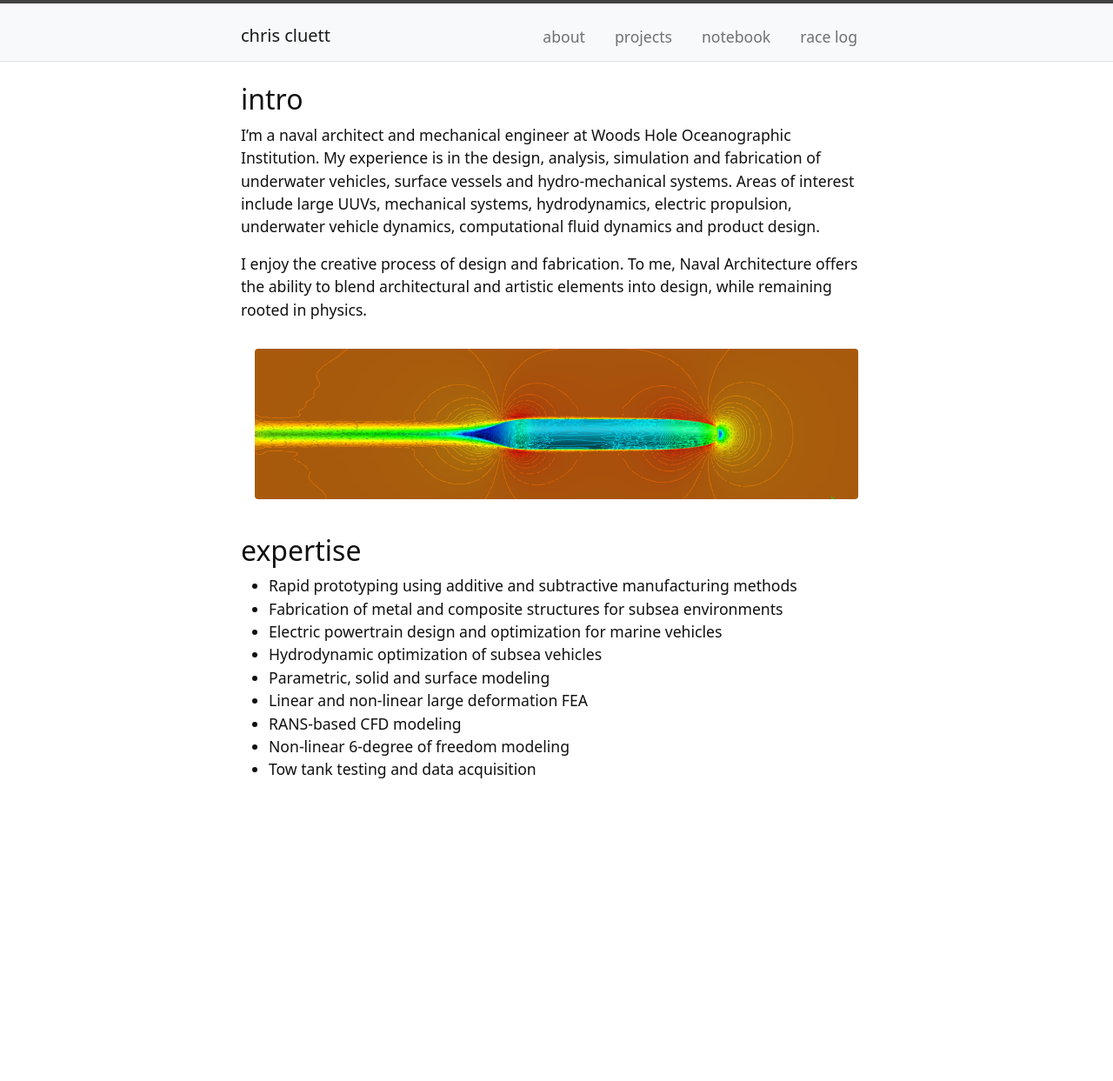
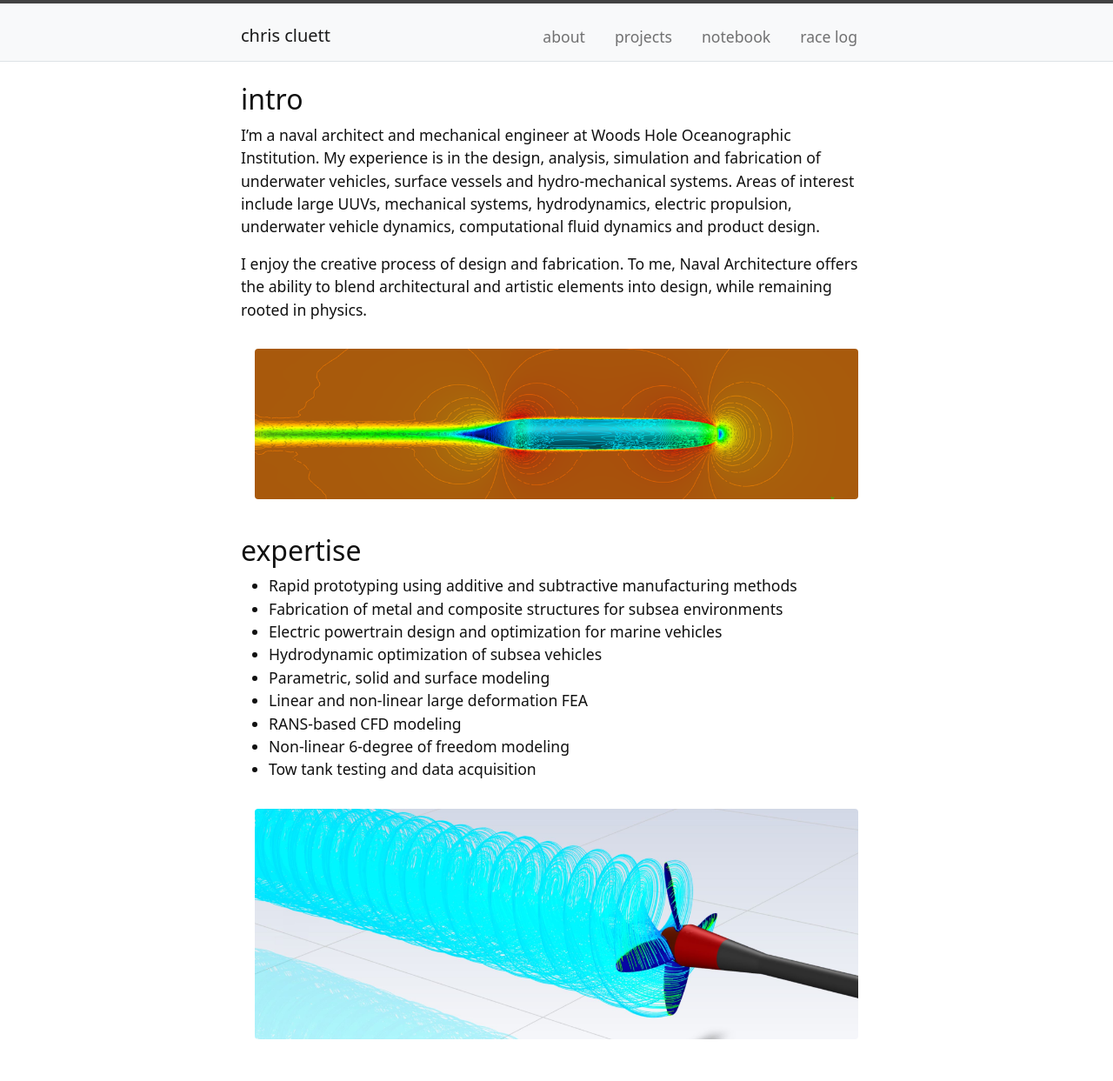
Before and after one commit to ccluett/website, a Jekyll site: the page built from index.md, in a window 1280 px wide. Shown: the whole page at 87% size. Built offline with Jekyll 4.4.1, drawn with Linux system fonts in a browser that asks for light colours; before the commit the page ends 922 px from its top, so only the background shows below that.

Commit message:
Update index.md

```diff
--- a/index.md
+++ b/index.md
@@ -20,3 +20,6 @@ I enjoy the creative process of design and fabrication. To me, Naval Architectur
 * RANS-based CFD modeling
 * Non-linear 6-degree of freedom modeling
 * Tow tank testing and data acquisition
+
+
+{% include figure.html img="Propeller-streamlines-2.JPG" width="100%" %}
```
